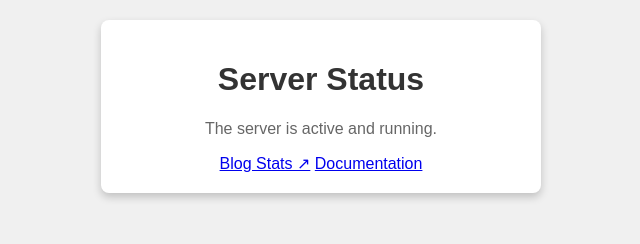
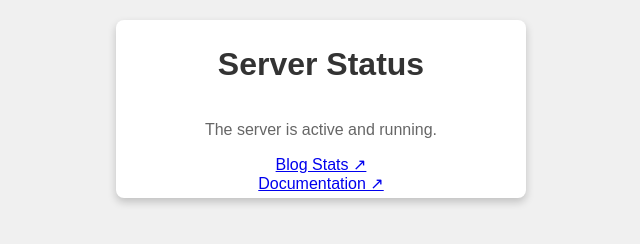
Before and after one commit to vocarista/subspace-backend, a website: page public/index.html in a window 1280 px wide. Shown: the whole page, without its empty margins (319-959 px from the left). Drawn offline with Linux system fonts and the light colour scheme.

Commit message:
added documentation, comments and an index page.

```diff
--- a/public/index.html
+++ b/public/index.html
@@ -19,6 +19,9 @@
             padding: 20px;
             margin: 20px auto;
             max-width: 400px;
+            display: flex;
+            flex-direction: column;
+            padding: 5px;
         }
         h1 {
             color: #333;
@@ -33,7 +36,7 @@
         <h1>Server Status</h1>
         <p>The server is active and running.</p>
         <a target = "_blank" href = "https://api.subspace.vocarista.com/api/blog-stats">Blog Stats &#x2197</a>
-        <a target = "_blank" href = "https://github.com/vocarista/subspace-backend/blob/main/readme.md">Documentation</a>
+        <a target = "_blank" href = "https://github.com/vocarista/subspace-backend/blob/main/readme.md">Documentation &#x2197</a>
     </div>
 </body>
 </html>
```
